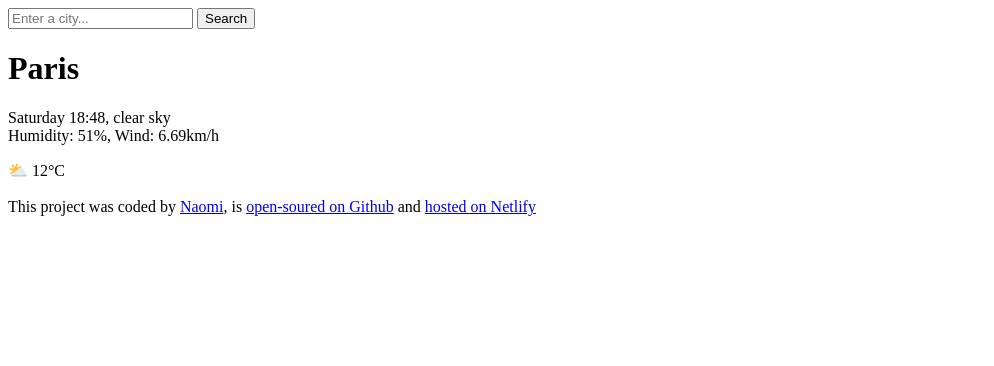
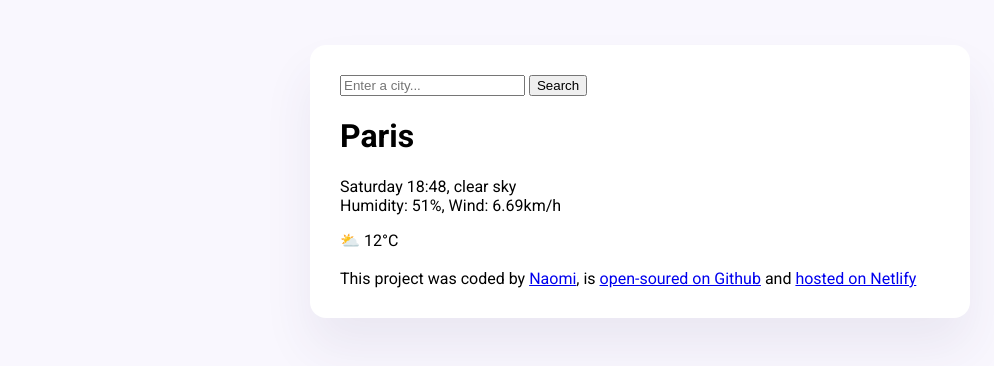
Before and after one commit to Cnsoedo/Vanilla-weather, a plain HTML site: page index.html in a window 1280 px wide. Shown: the whole page, without its empty margins (0-994 px from the left). Drawn offline with Linux system fonts and the light colour scheme; a web font is replaced by a local one.

Commit message:
Styled main container and added custom fonts

```diff
--- a/index.html
+++ b/index.html
@@ -4,8 +4,13 @@
     <meta charset="UTF-8" />
     <meta name="viewport" content="width=device-width, initial-scale=1.0" />
     <title>Vanilla Weather</title>
+    <link rel="stylesheet" href="src/style.css">
+    <link rel="preconnect" href="https://fonts.googleapis.com">
+<link rel="preconnect" href="https://fonts.gstatic.com" crossorigin>
+<link href="https://fonts.googleapis.com/css2?family=Gelasio:ital,wght@0,400..700;1,400..700&family=Geologica:wght@100..900&family=Lato:ital,wght@0,100;0,300;0,400;0,700;0,900;1,100;1,300;1,400;1,700;1,900&family=Nunito:ital,wght@0,200..1000;1,200..1000&family=Open+Sans:ital,wght@0,300..800;1,300..800&family=PT+Mono&family=Roboto:ital,wght@0,100;0,300;0,400;0,500;0,700;0,900;1,100;1,300;1,400;1,500;1,700;1,900&family=Source+Code+Pro:ital,wght@0,200..900;1,200..900&family=Space+Mono:ital,wght@0,400;0,700;1,400;1,700&display=swap" rel="stylesheet">
   </head>
   <body>
+    <div class="weather-app">
         <header>
           <form>
             <input type="search" placeholder="Enter a city..." required />
@@ -38,5 +43,7 @@
             hosted on Netlify</a
           >
         </footer>
+
+    </div>
   </body>
 </html>
--- /dev/null
+++ b/src/style.css
@@ -0,0 +1,13 @@
+body {
+  background-color: #f9f7fe;
+  font-family: "Roboto";
+}
+
+.weather-app {
+  background: white;
+  max-width: 600px;
+  margin: 45px auto;
+  padding: 30px;
+  box-shadow: 0 30px 50px rgba(65, 50, 100, 0.08);
+  border-radius: 16px;
+}
```
Lines whose indentation alone changed are shown as unchanged.
